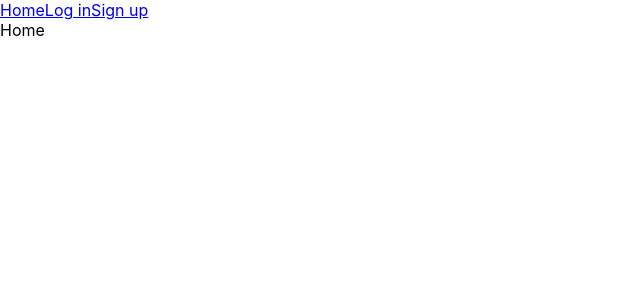
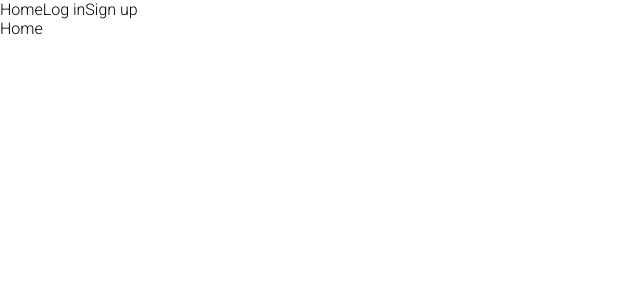
Before and after one commit to michalrusak/Wirtualna-przychodnia, a React (Create React App) app: page / in a window 1280 px wide. Shown: the top 300 px of the page, without its empty margins (0-640 px from the left). Built offline with nearby package versions, Linux system fonts and the light colour scheme.

Commit message:
Add SCSS

```diff
--- a/src/App.tsx
+++ b/src/App.tsx
@@ -1,5 +1,7 @@
 import React from "react";
 import Navbar from "./components/navbar/Navbar";
+
+import "./styles/main.scss";
 
 function App() {
   return <Navbar />;
--- a/src/index.css
+++ /dev/null
@@ -1,13 +0,0 @@
-body {
-  margin: 0;
-  font-family: -apple-system, BlinkMacSystemFont, 'Segoe UI', 'Roboto', 'Oxygen',
-    'Ubuntu', 'Cantarell', 'Fira Sans', 'Droid Sans', 'Helvetica Neue',
-    sans-serif;
-  -webkit-font-smoothing: antialiased;
-  -moz-osx-font-smoothing: grayscale;
-}
-
-code {
-  font-family: source-code-pro, Menlo, Monaco, Consolas, 'Courier New',
-    monospace;
-}
--- a/src/index.tsx
+++ b/src/index.tsx
@@ -1,6 +1,5 @@
 import React from "react";
 import ReactDOM from "react-dom/client";
-import "./index.css";
 import App from "./App";
 import reportWebVitals from "./reportWebVitals";
 import { BrowserRouter } from "react-router-dom";
--- /dev/null
+++ b/src/styles/base/_normalize.scss
@@ -0,0 +1,23 @@
+* {
+  margin: 0;
+  padding: 0;
+  box-sizing: border-box;
+}
+
+body {
+  font-size: $font-size-basic;
+  color: $color-font-black;
+  font-family: "Roboto", sans-serif;
+}
+a {
+  color: $color-font-black;
+  text-decoration: none;
+}
+h1 {
+  font-size: 2em;
+}
+
+.container {
+  min-height: 100vh;
+  width: 100%;
+}
--- /dev/null
+++ b/src/styles/main.scss
@@ -0,0 +1,5 @@
+@import url("https://fonts.googleapis.com/css2?family=Roboto:wght@300&display=swap");
+@import "utils/variables";
+@import "base/normalize";
+@import "utils/mixins";
+@import "utils/extends";
--- /dev/null
+++ b/src/styles/utils/_variables.scss
@@ -0,0 +1,4 @@
+$font-size-basic: 16px;
+$color-font-black: black;
+$color-font-white: white;
+$color-font-gray: rgb(226, 207, 207);
```
Also changed, not shown: src/styles/utils/_extends.scss (added), src/styles/utils/_mixins.scss (added).
